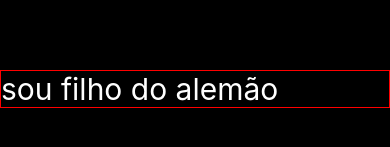
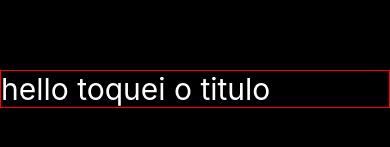
Before and after one commit to NicolasAFerro/reactNative, a React Native app: screen / in a window 390 px wide. Shown: the part 333-480 px from the top of the page. Built offline with nearby package versions, Linux system fonts and the light colour scheme.

Commit message:
troquei teste do git graph

```diff
--- a/src/App.tsx
+++ b/src/App.tsx
@@ -5,7 +5,7 @@ export default class App extends Component {
     render() {
         return (
             <SafeAreaView style={style.App}>
-                <Text style={style.Title}>sou filho do alemão</Text>
+                <Text style={style.Title}>hello toquei o titulo</Text>
             </SafeAreaView>
         );
     }
```
